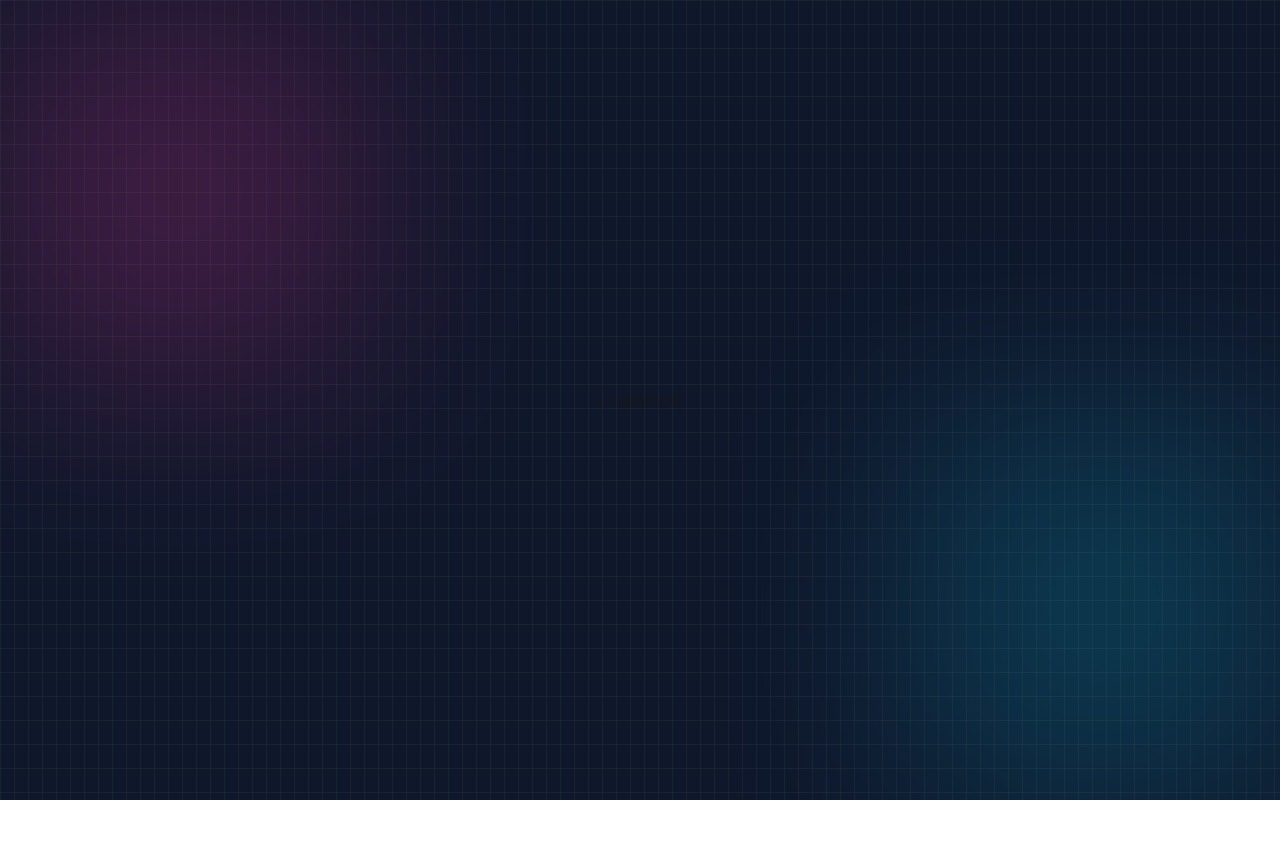
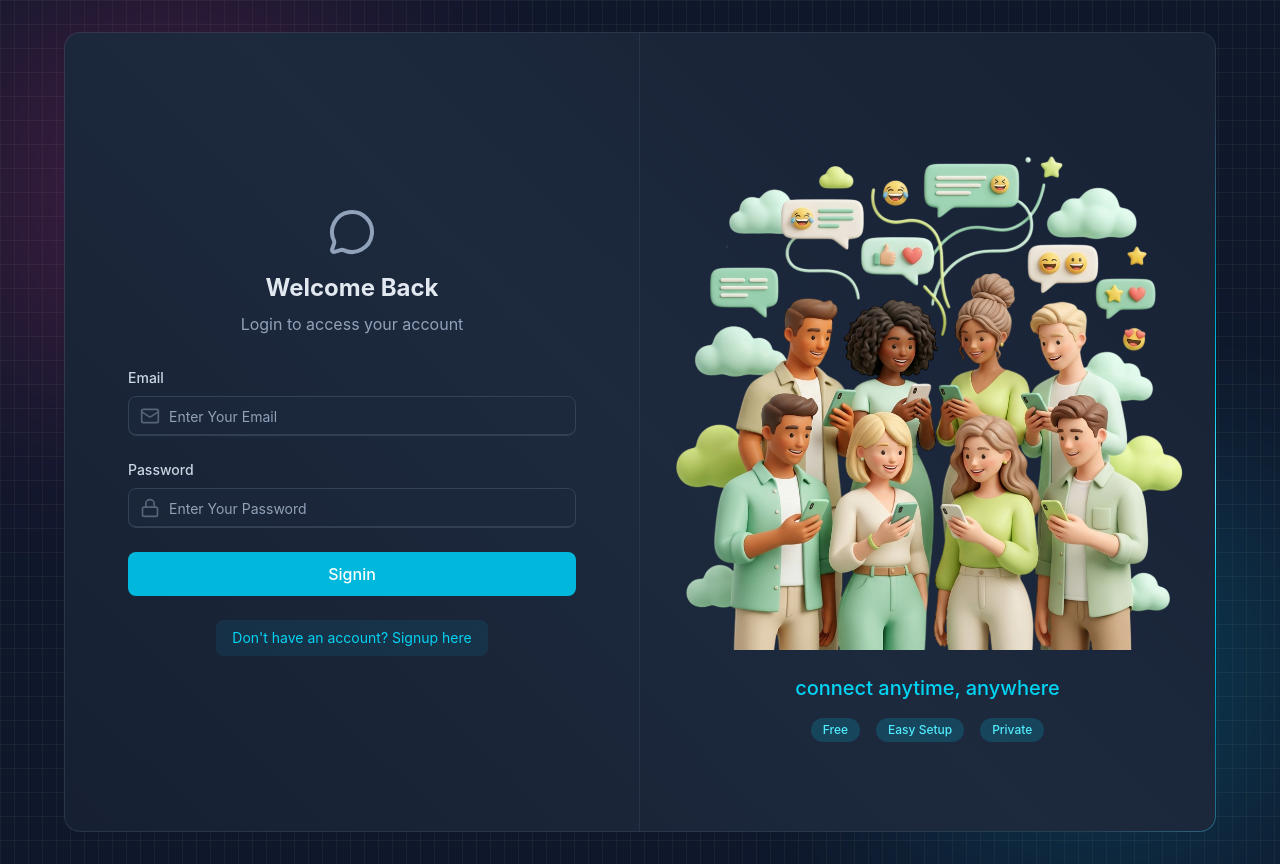
Before and after one commit to manoj138/ChatSphere-App, a React app in the folder Frontend/: page /login in a window 1280 px wide. Before the commit the page ends 800 px from the top, so only its background shows below. Built offline with nearby package versions, Linux system fonts and the light colour scheme; no server answers; the HTML template or start-up script is replaced by a standard one.

Commit message:
feat: implement authentication state management and login/chat page UI components

```diff
--- a/Frontend/src/pages/Chats/ChatPage.jsx
+++ b/Frontend/src/pages/Chats/ChatPage.jsx
@@ -1,8 +1,12 @@
 import React from 'react'
+import useAuthStore from '../../store/useAuthStore'
 
 const ChatPage = () => {
+  const {logout} = useAuthStore()
   return (
-    <div>ChatPage</div>
+    <div className='z-20'>
+      <button  onClick={logout}>Logout</button>
+    </div>
   )
 }
 
--- a/Frontend/src/pages/auth/LoginPage.jsx
+++ b/Frontend/src/pages/auth/LoginPage.jsx
@@ -1,8 +1,93 @@
-import React from 'react'
+import React, { useState } from 'react'
+import useAuthStore from '../../store/useAuthStore';
+import BorderAnimatedContainer from '../../components/BorderAnimatedContainer';
+import { Lock, Mail, MessageCircleIcon, UserIcon } from 'lucide-react';
+import { LoaderIcon } from 'react-hot-toast';
+import { Link } from 'react-router-dom';
 
 const LoginPage = () => {
-  return (
-    <div>LoginPage</div>
+   const [formData, setFormData] = useState({  email: "", password: "" });
+    const { login, isLoggingIn } = useAuthStore();
+    const submitHandler = (e) => {
+      e.preventDefault();
+      login(formData)
+    }
+   return (
+    <div className="w-full flex items-center justify-center p-4 bg-slate-900">
+      <div className="relative w-full max-w-6xl md:h-[800px] h-[650px]">
+        <BorderAnimatedContainer>
+          <div className="w-full flex flex-col md:flex-row">
+            {/* FORM CLOUMN - LEFT SIDE */}
+            <div className="md:w-1/2 p-8 flex items-center justify-center md:border-r border-slate-600/30">
+              <div className="w-full max-w-md">
+                <div className="text-center mb-8">
+                  <MessageCircleIcon className="w-12 h-12 mx-auto text-slate-400 mb-4" />
+                  <h2 className="text-2xl font-bold text-slate-200 mb-2">Welcome Back</h2>
+                  <p className="text-slate-400">Login to access your account</p>
+                </div>
+                <form onSubmit={submitHandler} className='space-y-6'>
+
+                  {/* email */}
+                  <div>
+                    <label className='auth-input-label'>Email</label>
+                    <div className='relative mt-2'>
+                      <Mail className='auth-input-icon' />
+                      <input type='email' className='input' placeholder='Enter Your Email' value={formData.email} onChange={(e) => setFormData({ ...formData, email: e.target.value })} />
+                    </div>
+                  </div>
+
+                  {/* Password */}
+                  <div>
+                    <label className='auth-input-label'>Password</label>
+                    <div className='relative mt-2'>
+                      <Lock className='auth-input-icon' />
+                      <input type='password' className='input' placeholder='Enter Your Password' value={formData.password} onChange={(e) => setFormData({ ...formData, password: e.target.value })} />
+                    </div>
+                  </div>
+                  {/* submit button */}
+                  <button className="auth-btn" type="submit" disabled={isLoggingIn}>
+                    {isLoggingIn ? (
+                      <LoaderIcon className="w-full h-5 animate-spin text-center" />
+                    ) : (
+                      "Signin"
+                    )}
+                  </button>
+
+                </form>
+
+                <div className="mt-6 text-center">
+
+                  <Link to="/signup" className="auth-link">
+                    Don't have an account? Signup here
+                  </Link>
+
+                </div>
+              </div>
+            </div>
+
+            {/* right side image */}
+            <div className="hidden md:w-1/2 md:flex items-center justify-center p-6 bg-gradient-to-bl from-slate-800/20 to-transparent">
+              <div>
+                <img
+                  src="/login-png.png"
+                  alt="People using mobile devices"
+                  className="w-full h-auto object-contain"
+                />
+               <div className="mt-6 text-center">
+                  <h3 className="text-xl font-medium text-cyan-400">connect anytime, anywhere</h3>
+
+                  <div className="mt-4 flex justify-center gap-4">
+                    <span className="auth-badge">Free</span>
+                    <span className="auth-badge">Easy Setup</span>
+                    <span className="auth-badge">Private</span>
+                  </div>
+                </div>
+              </div>
+            </div>
+          </div>
+        </BorderAnimatedContainer>
+      </div>
+    </div>
   )
 }
 
--- a/Frontend/src/store/useAuthStore.js
+++ b/Frontend/src/store/useAuthStore.js
@@ -6,6 +6,7 @@ const useAuthStore = create((set) => ({
  authUser:null,
  isCheckingAuth:true,
 isSigningUp:false,
+isLoggingIn:false,
 
  checkAuth: async ()=>{
     try {
@@ -34,7 +35,38 @@ isSigningUp:false,
     } finally {
         set({isSigningUp: false})
     }
+ },
+
+ login: async (data)=>{
+    set({isLoggingIn:true})
+    try {
+        const res = await API.post("/auth/login", data);
+        set({authUser: res.data})
+
+        toast.success("Login successfully")
+
+    } catch (error) {
+        toast.error(error.response.data.message)
+        console.log("Error logging in:",error);
+        set({authUser: null})
+    } finally {
+        set({isLoggingIn: false})
+    }
+ },
+
+ logout: async () => {
+    set({isLoggingIn: true})
+    try {
+        await API.post("/auth/logout");
+        set({authUser: null})
+        toast.success("Logout successfully")
+    } catch (error) {
+        toast.error(error.response.data.message)
+        console.log("Error logging out:",error);
+
+    }
  }
+
 }))
 
 export default useAuthStore
```
